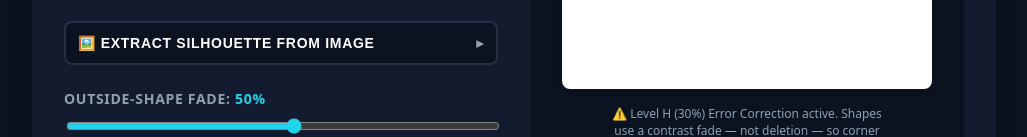
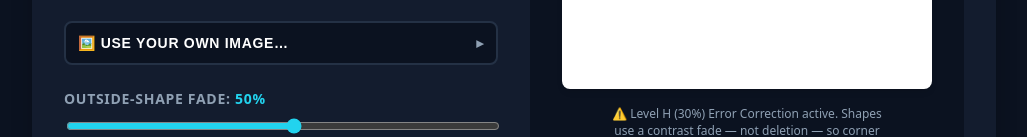
Before and after one commit to abhishekroushan/custom_qr_studio, a website: page index.html in a window 1280 px wide. Shown: the part 582-719 px from the top of the page, without its empty margins (126-1153 px from the left). Drawn offline with Linux system fonts and the light colour scheme; no server answers; a script that the page names is missing.

Commit message:
section header use own image
the section header now reads "🖼️ Use your own image…", with code comment and README updated to match. Tests still 57/57.

```diff
--- a/frontend/js/templates.js
+++ b/frontend/js/templates.js
@@ -18,7 +18,7 @@
  *
  * Custom image silhouettes live outside this registry: extract.js produces a
  * bitmap mask composited via QRShapeRenderer.renderWithBitmap(), chosen from
- * the separate "Extract silhouette from image" section (not the shape grid).
+ * the separate "Use your own image…" section (not the shape grid).
  */
 
 const TEMPLATE_OBJECTS = {
--- a/index.html
+++ b/index.html
@@ -44,7 +44,7 @@
            Failures surface in #extract-error, never silently. -->
       <div class="form-group" id="extract-section">
         <button id="extract-toggle" class="section-toggle" type="button" aria-expanded="false">
-          <span>🖼️ Extract silhouette from image</span>
+          <span>🖼️ Use your own image…</span>
           <span class="extract-status" id="extract-status"></span>
           <span class="toggle-chevron" id="extract-chevron">▸</span>
         </button>
```
Also changed, not shown: README.md.
